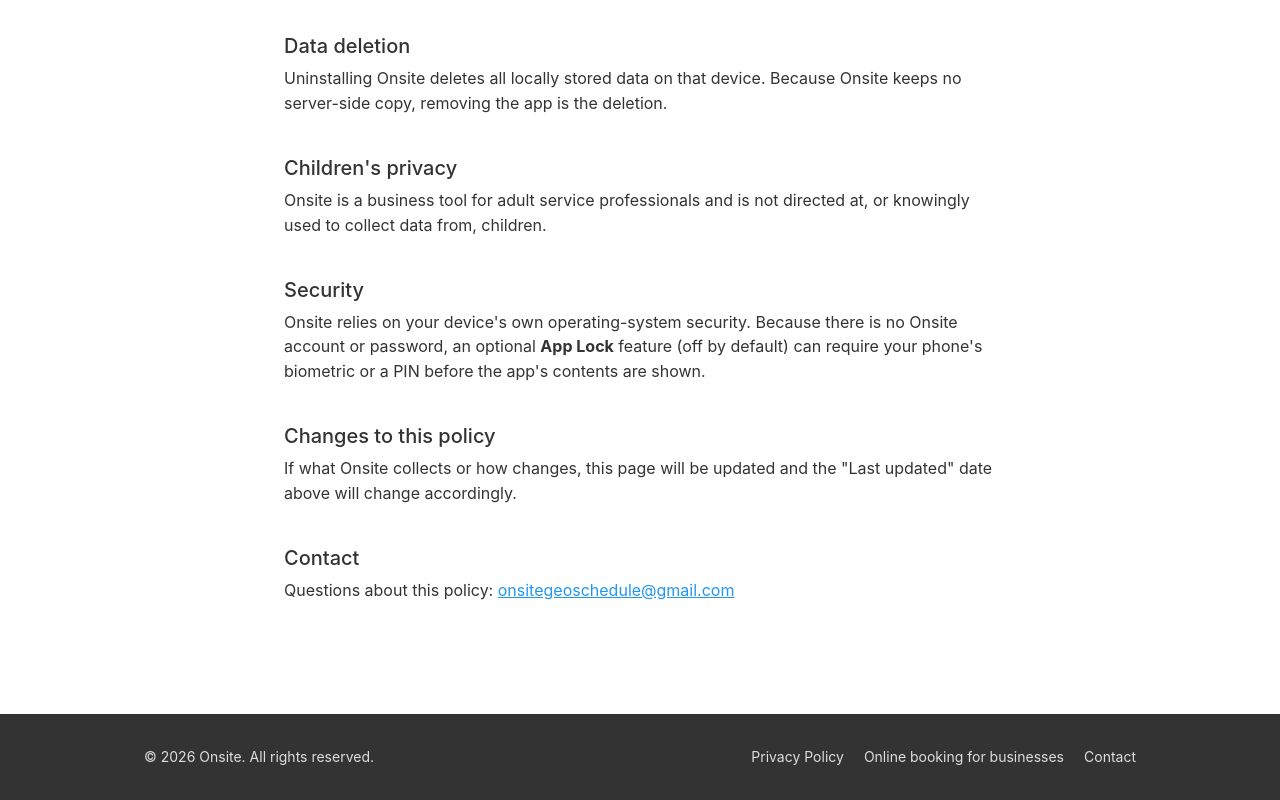
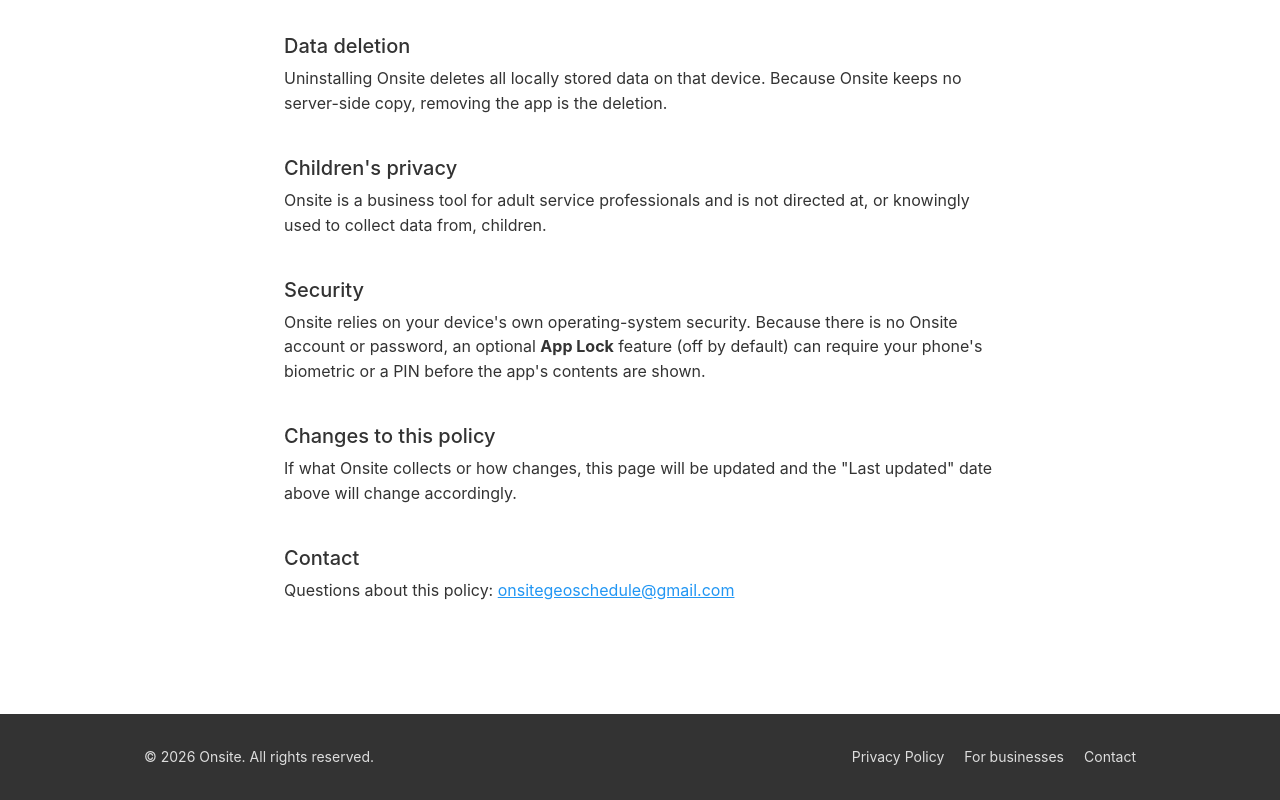
Before and after one commit to onsiteapp/onsiteapp.github.io, a plain HTML site: page privacy.html in a window 1280 px wide. Shown: the part 2275-3075 px from the top of the page. Drawn offline with nearby package versions, Linux system fonts and the light colour scheme.

Commit message:
Add files via upload
footer fix

```diff
--- a/privacy.html
+++ b/privacy.html
@@ -153,7 +153,7 @@
     <span>© 2026 Onsite. All rights reserved.</span>
     <nav>
       <a href="privacy.html">Privacy Policy</a>
-      <a href="online-booking.html">Online booking for businesses</a>
+      <a href="online-booking.html">For businesses</a>
       <a href="mailto:onsitegeoschedule@gmail.com">Contact</a>
     </nav>
   </div>
```
Also changed, not shown: about.html (+1 -1 lines), index.html (+1 -1 lines), online-booking.html (+1 -1 lines).
